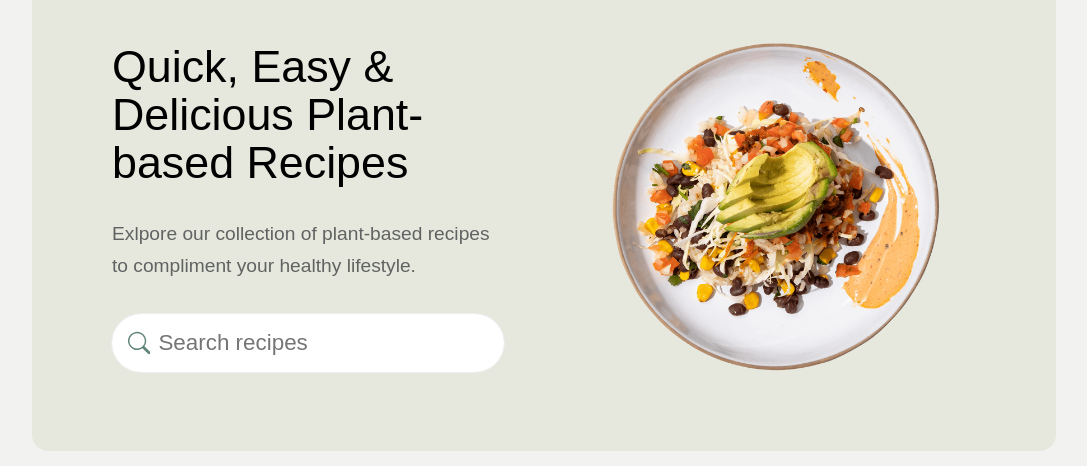
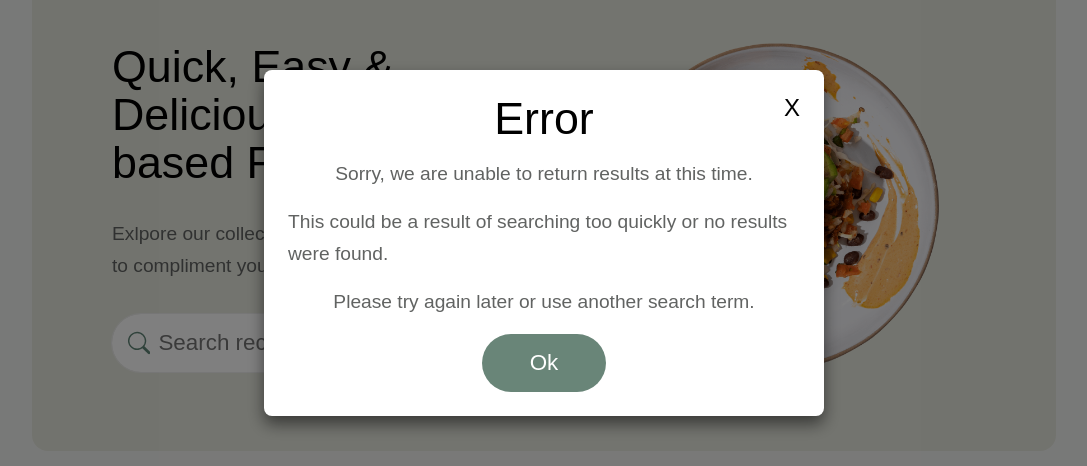
Before and after one commit to BramwellHorace-FS/vego-recipe-app, a React (Create React App) app: page / in a window 1280 px wide. Shown: the part 157-623 px from the top of the page, without its empty margins (96-1183 px from the left). Built offline with nearby package versions, Linux system fonts and the light colour scheme; no server answers; a web font is replaced by a local one.

Commit message:
Added modal to application

```diff
--- /dev/null
+++ b/src/components/modal/Modal.js
@@ -0,0 +1,80 @@
+import styled from 'styled-components';
+import { useState } from 'react';
+import Button from '../button/Button';
+
+const StyledModal = styled.div`
+  width: 100%;
+  height: 100%;
+  position: fixed;
+  top: 0;
+  left: 0;
+  background-color: rgba(0, 0, 0, 0.5);
+  z-index: 100;
+  display: flex;
+  justify-content: center;
+  align-items: center;
+  overflow: auto;
+
+  &.hidden {
+    display: none;
+  }
+
+  div {
+    width: 35rem;
+    height: auto;
+    background-color: #fff;
+    border-radius: 0.5rem;
+    padding: 1.5rem;
+    box-shadow: 0 0.5rem 1rem rgba(0, 0, 0, 0.5);
+    display: flex;
+    flex-direction: column;
+    justify-content: center;
+    row-gap: 1rem;
+    align-items: center;
+    position: relative;
+  }
+
+  .closeBtn {
+    position: absolute;
+    top: 1.5rem;
+    right: 1.5rem;
+    font-size: 1.5rem;
+    cursor: pointer;
+    background-color: transparent;
+    border: none;
+    outline: none;
+  }
+
+  .okBtn {
+    width: 5.5rem;
+    height: 2.5rem;
+    border-radius: 0.5rem;
+    background-color: #00a8ff;
+    color: #fff;
+    font-size: 1.2rem;
+    cursor: pointer;
+    outline: none;
+    border: none;
+
+    &:hover {
+      background-color: #0097e6;
+    }
+  }
+
+`;
+
+
+export default function Modal({closeModal}) {
+  return (
+    <StyledModal>
+      <div className="modal">
+        <button className="closeBtn" onClick={()=> {closeModal(false)}}>X</button>
+        <h2>Error</h2>
+        <p>Sorry, we are unable to return results at this time.</p>
+        <p>This could be a result of searching too quickly or no results were found.</p>
+        <p>Please try again later or use another search term.</p>
+        <Button click={()=>{closeModal(false)}} text="Ok" />
+      </div>
+    </StyledModal>
+  );
+}
--- a/src/pages/Home.js
+++ b/src/pages/Home.js
@@ -4,6 +4,7 @@ import Hero from '../components/hero/Hero';
 import Card from '../components/card/Card';
 import Button from '../components/button/Button';
 import styled from 'styled-components';
+import Modal from '../components/modal/Modal';
 
 const MainStyled = styled.main`
   display: flex;
@@ -46,6 +47,9 @@ function Home() {
   // state for gathering the search results
   const [query, setQuery] = useState('');
 
+  // state for the modal
+  const [openModal, setOpenModal] = useState(false);
+
   // Api ID and key for requesting recipes from the api
   const APP_ID = 'e7d8c517';
   const APP_KEY = '8aa35c072a105b7ce520481ea77454d7';
@@ -73,6 +77,7 @@ function Home() {
     });
   };
 
+
   // function used to get recipes from the api
   const getRecipes = async () => {
     try {
@@ -80,7 +85,7 @@ function Home() {
       const data = await response.json();
       setRecipes(data.hits);
     } catch (error) {
-      console.log(error);
+      setOpenModal(true);
     }
   };
 
@@ -109,6 +114,7 @@ function Home() {
           }}
         />
       </MainStyled>
+      {openModal && <Modal closeModal={setOpenModal} />}
     </div>
   );
 }
--- a/src/pages/Search.js
+++ b/src/pages/Search.js
@@ -3,6 +3,7 @@ import { useLocation } from 'react-router-dom';
 import Form from '../components/form/Form';
 import Card from '../components/card/Card';
 import styled from 'styled-components';
+import Modal from '../components/modal/Modal';
 
 const MainStyled = styled.main`
   display: flex;
@@ -62,6 +63,7 @@ function Search() {
   const [search, setSearch] = useState('');
   const [query, setQuery] = useState(searchQuery);
   const [results, setResults] = useState('Search our collection of plant-based recipes.');
+  const [openModal, setOpenModal] = useState(false);
 
   useEffect(() => {
     if (location.state) {
@@ -97,9 +99,12 @@ function Search() {
     try {
       const response = await fetch(`https://api.edamam.com/api/recipes/v2?type=public&q=${query}&app_id=${APP_ID}&app_key=${APP_KEY}&health=vegetarian`);
       const data = await response.json();
+      if(data.hits.length === 0) {
+        setResults('No results found. Please try again.');
+      }
       setRecipes(data.hits);
     } catch (error) {
-      console.log(error);
+      setOpenModal(true);
     }
   };
 
@@ -125,6 +130,7 @@ function Search() {
           ))}
         </div>
       </MainStyled>
+      {openModal && <Modal closeModal={setOpenModal} />}
     </div>
   );
 }
```
